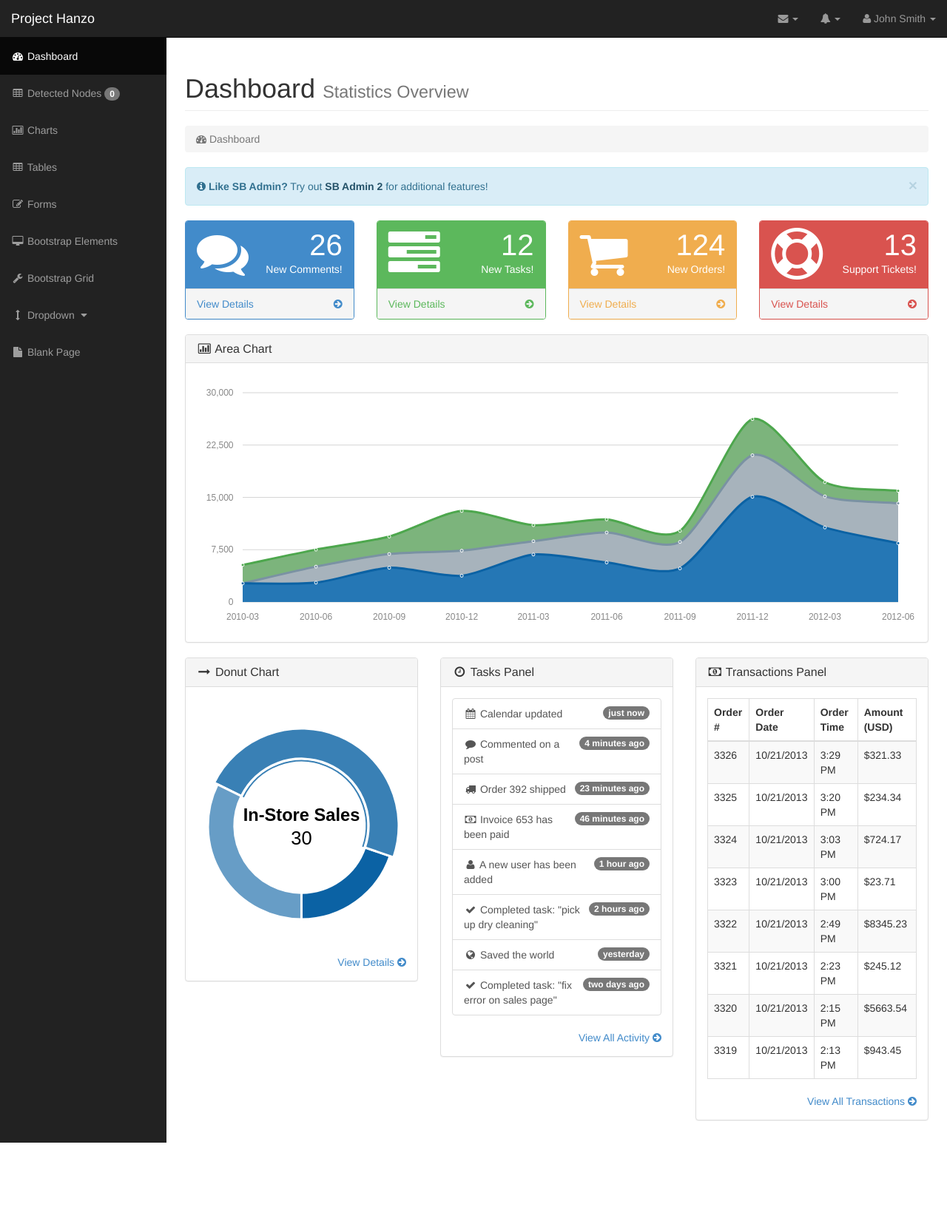
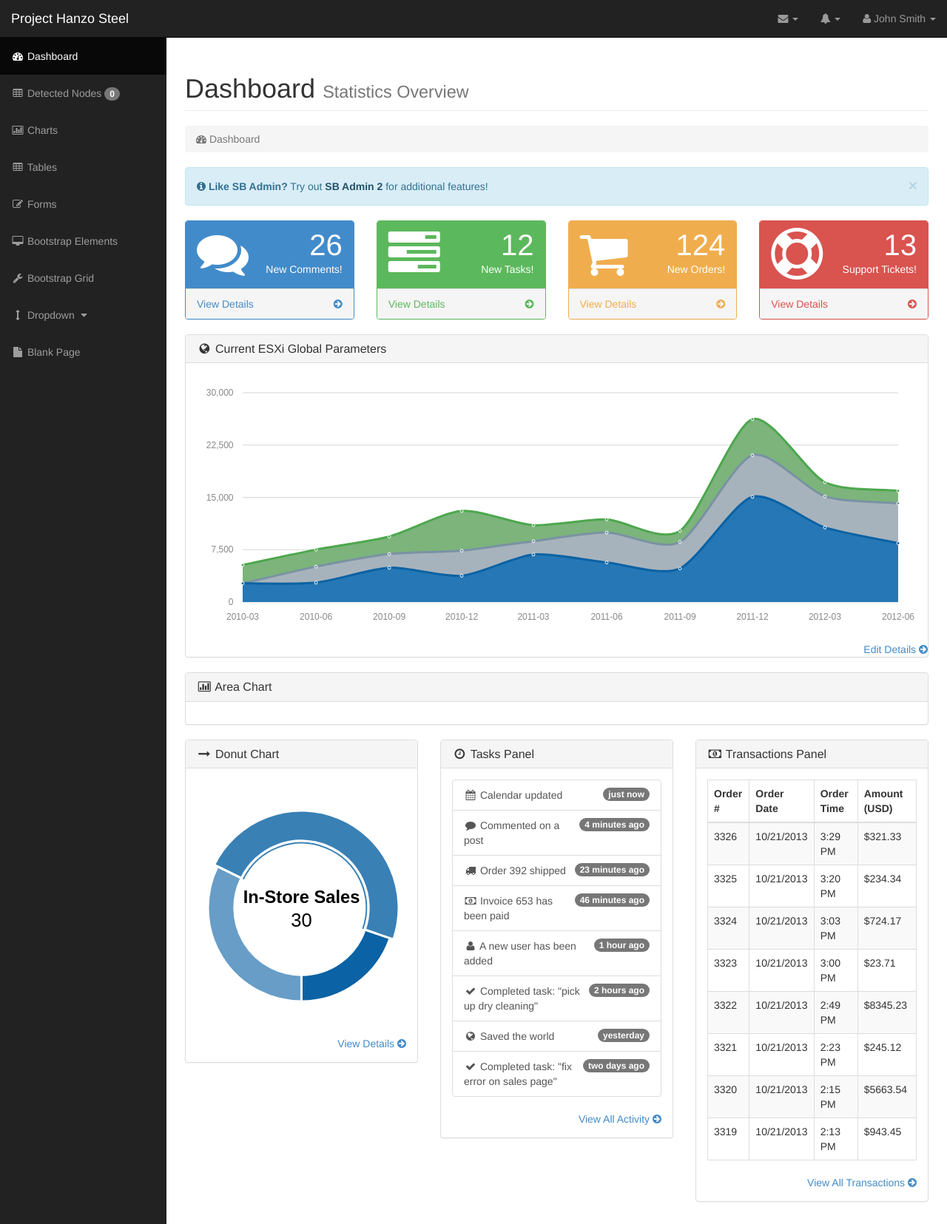
Before and after one commit to marcusfaust/Hanzo, a Flask app: page / in a window 1280 px wide. Shown: the whole page at 74% size. Before the commit the page ends 1545 px from the top, so only its background shows below. Run offline with Flask 2, Linux system fonts and the light colour scheme; grey boxes labelled with a size stand in for pictures from a placeholder-image service; data that the repository does not hold is empty; some libraries are stand-ins or nearby versions.

Commit message:
modified:   app.py 	modified:   static/index.html 	modified:   templates/base.html 	modified:   templates/index.html 	modified:   templates/nodes.html

```diff
--- a/app.py
+++ b/app.py
@@ -6,15 +6,17 @@
 app = Flask(__name__)
 app.config.from_object('config')
 razor = RazorSession(RAZOR_REST_URL)
-nodeinfo = razor.getNodes()
+
 
 
 @app.route('/')
 def index():
+    nodeinfo = razor.getNodes()
     return render_template('index.html', nodeinfo = nodeinfo)
 
 @app.route('/nodes')
 def nodes():
+    nodeinfo = razor.getNodes()
     return render_template('nodes.html', nodeinfo = nodeinfo)
 
 
--- a/templates/base.html
+++ b/templates/base.html
@@ -46,7 +46,7 @@
                     <span class="icon-bar"></span>
                     <span class="icon-bar"></span>
                 </button>
-                <a class="navbar-brand" href="{{ url_for('index') }}">Project Hanzo</a>
+                <a class="navbar-brand" href="{{ url_for('index') }}">Project Hanzo Steel</a>
             </div>
             <!-- Top Menu Items -->
             <ul class="nav navbar-right top-nav">
--- a/templates/index.html
+++ b/templates/index.html
@@ -118,6 +118,25 @@
                         </div>
                     </div>
                 </div>
+
+                <!-- /.row -->
+
+                <div class="row">
+                    <div class="col-lg-12">
+                        <div class="panel panel-default">
+                            <div class="panel-heading">
+                                <h3 class="panel-title"><i class="fa fa-globe fa-fw"></i> Current ESXi Global Parameters</h3>
+                            </div>
+                            <div class="panel-body">
+                                <div id="morris-area-chart"></div>
+                            </div>
+                            <div class="text-right">
+                                    <a href="#">Edit Details <i class="fa fa-arrow-circle-right"></i></a>
+                            </div>
+                        </div>
+                    </div>
+                </div>
+
                 <!-- /.row -->
 
                 <div class="row">
```
Also changed, not shown: static/index.html (+16 -0 lines), templates/nodes.html (+7 -1 lines).
